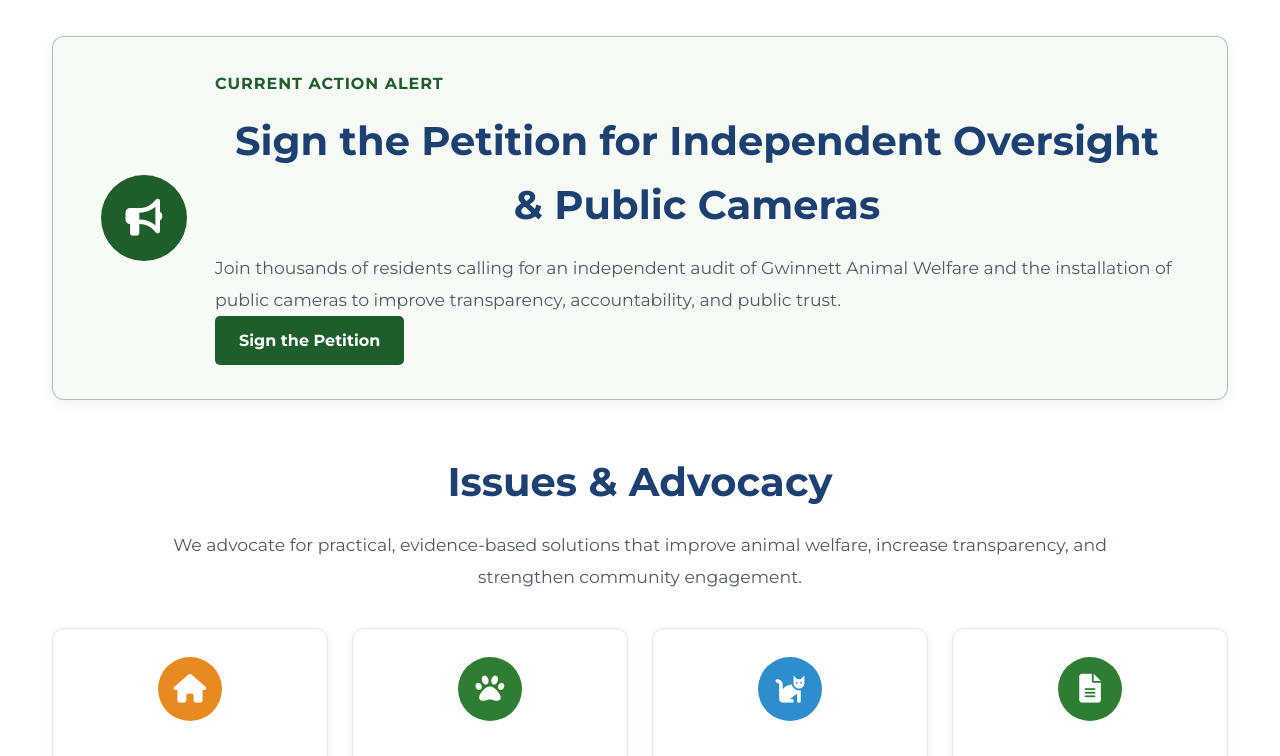
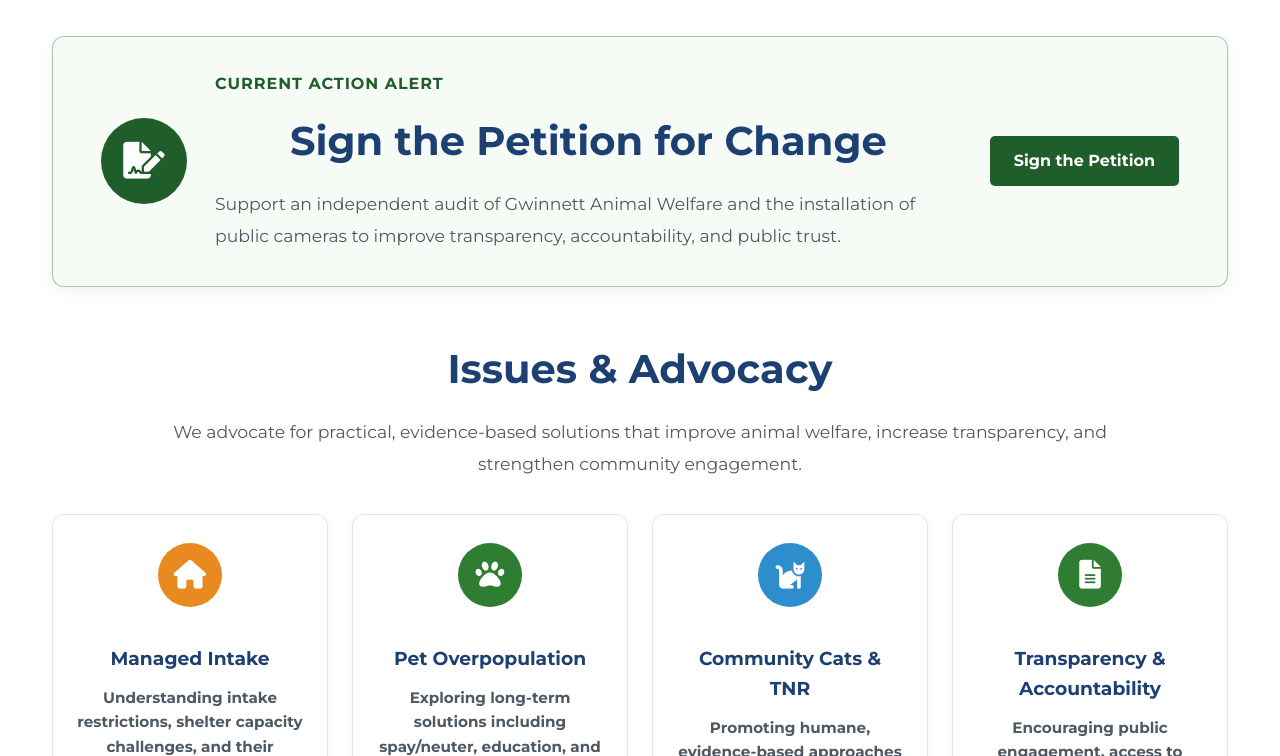
Before and after one commit to whitleybacon/gwinnett-animal-advocacy-alliance, a Jekyll site: the page built from index.html, in a window 1280 px wide and 900 px high, scrolled down 604 px, cut to the strip 144-900 px from the top of the window. Built offline with Jekyll 4.4.1, drawn with Linux system fonts in a browser that asks for light colours.

Commit message:
Update index.html

```diff
--- a/index.html
+++ b/index.html
@@ -44,18 +44,18 @@
 <section class="home-section">
     <div class="alert-banner">
         <div class="alert-banner-icon">
-            <i class="fas fa-bullhorn"></i>
+            <i class="fas fa-file-signature"></i>
         </div>
 
         <div class="alert-banner-content">
             <span class="alert-banner-label">Current Action Alert</span>
-            <h2>Sign the Petition for Independent Oversight & Public Cameras</h2>
+            <h2>Sign the Petition for Change</h2>
             <p>
-                Join thousands of residents calling for an independent audit of Gwinnett Animal Welfare and the installation of public cameras to improve transparency, accountability, and public trust.
-            </p>
-             <a href="https://www.change.org/p/petition-for-an-independent-animal-welfare-task-for-gwinnett-county-animal-shelter" class="btn alert-banner-button" target="_blank"
+               Support an independent audit of Gwinnett Animal Welfare and the installation of public cameras to improve transparency, accountability, and public trust.
+          </p>
+        </div>
+      <a href="https://www.change.org/p/petition-for-an-independent-animal-welfare-task-for-gwinnett-county-animal-shelter" class="btn alert-banner-button" target="_blank"
        rel="noopener noreferrer">Sign the Petition</a>
-        </div>
     </div>
 </section>
 
```
